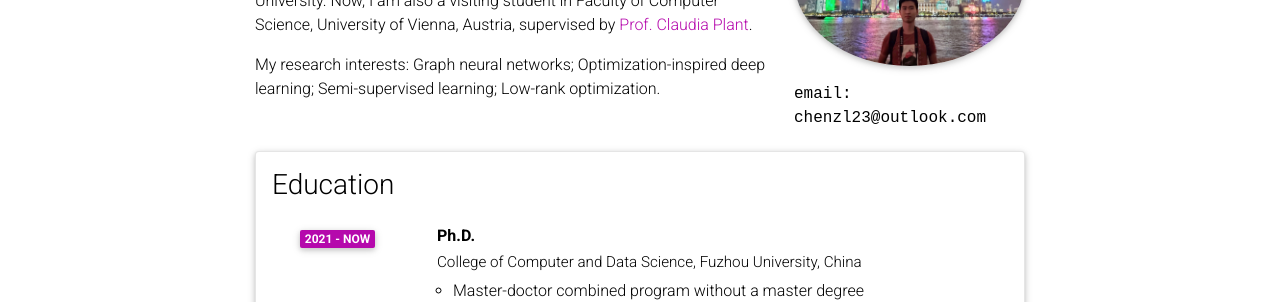
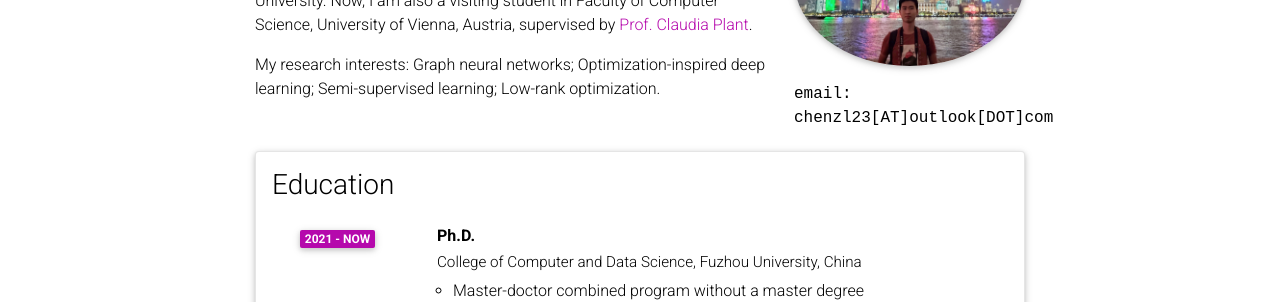
Before and after one commit to huangsuj/huangsuj.github.io, a Jekyll site: the page built from _pages/about.md, in a window 1280 px wide and 900 px high. Shown: the part 308-610 px from the top of the window. Built offline with Jekyll 4.4.1, drawn with Linux system fonts in a browser that asks for light colours; full-size pictures stand in for the smaller copies a plugin makes; comment, search, counter and statistics services are not loaded; a style sheet for code colours, icons or effects is not loaded.

Commit message:
Update about.md

```diff
--- a/_pages/about.md
+++ b/_pages/about.md
@@ -9,7 +9,7 @@ profile:
   image: ZhaoliangChen.jpg
   image_circular: true # crops the image to make it circular
   address: >
-    <p>email: chenzl23@outlook.com</p>
+    <p>email: chenzl23[AT]outlook[DOT]com</p>
 
 news: false  # includes a list of news items
 selected_papers: true # includes a list of papers marked as "selected={true}"
```
